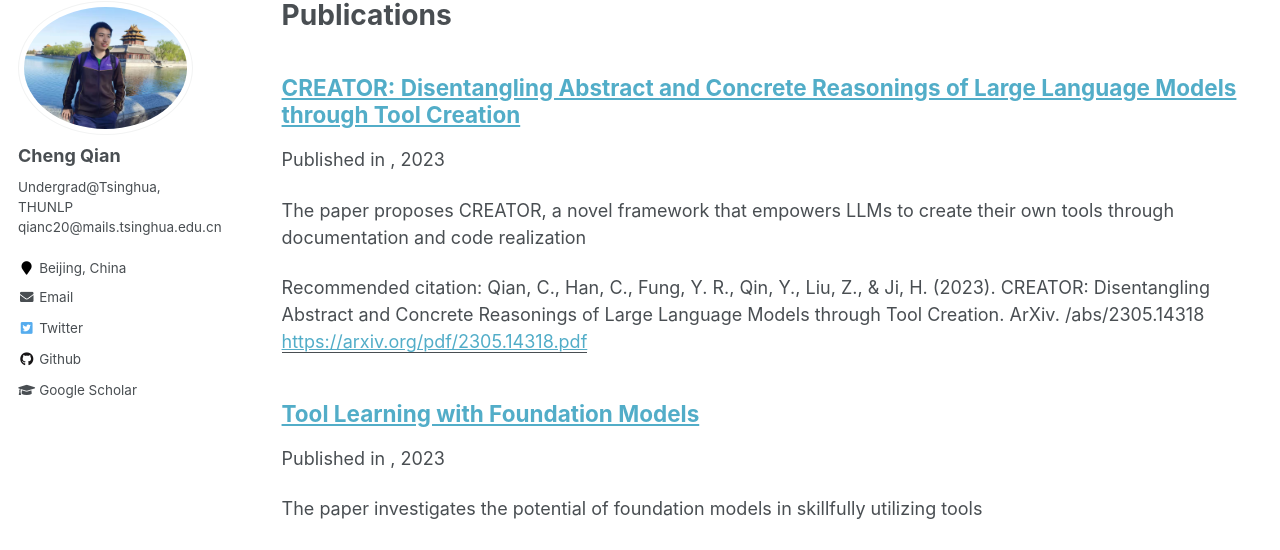
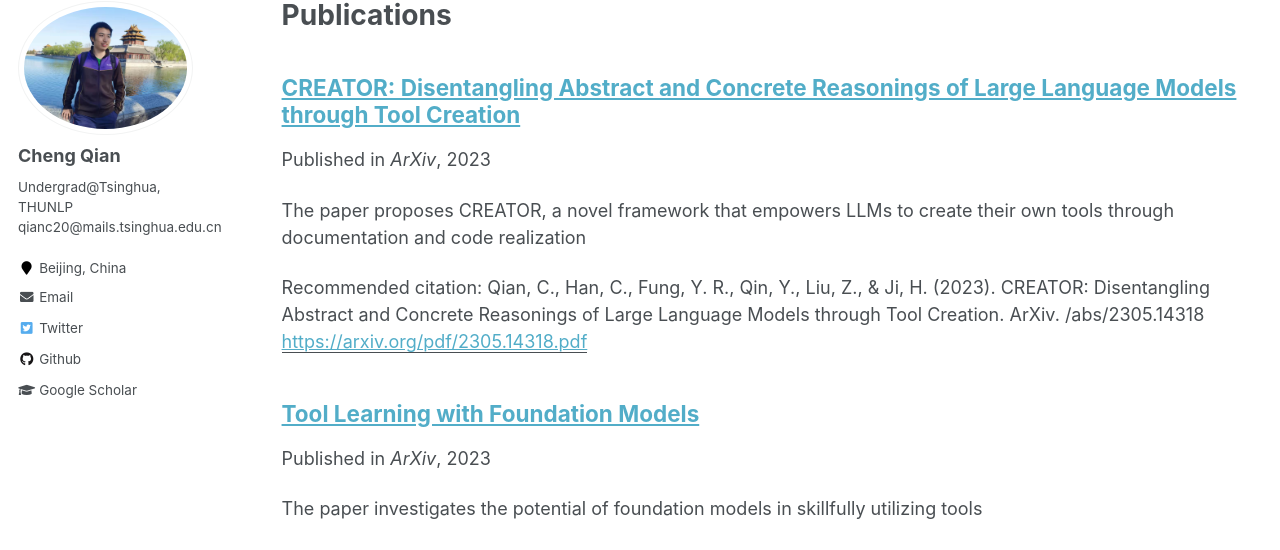
Before and after one commit to qiancheng0/qiancheng0.github.io, a Jekyll site: the page built from _pages/publications.md, in a window 1280 px wide and 900 px high. Shown: the part 117-667 px from the top of the window. Built offline with Jekyll 4.4.1, drawn with Linux system fonts in a browser that asks for light colours.

```diff
--- a/_publications/2023-04-17-Tool.md
+++ b/_publications/2023-04-17-Tool.md
@@ -4,6 +4,7 @@
 permalink: /publication/2023-04-17-Tool
 excerpt: 'The paper investigates the potential of foundation models in skillfully utilizing tools'
 date: 2023-04-17
+venue: 'ArXiv'
 paperurl: 'https://arxiv.org/pdf/2304.08354.pdf'
 citation: 'Qin, Y., Hu, S., Lin, Y., Chen, W., Ding, N., Cui, G., Zeng, Z., Huang, Y., Xiao, C., Han, C., Fung, Y. R., Su, Y., Wang, H., Qian, C., Tian, R., Zhu, K., Liang, S., Shen, X., Xu, B., . . . Sun, M. (2023). Tool Learning with Foundation Models. ArXiv. /abs/2304.08354'
 ---
--- a/_publications/2023-05-23-Creator.md
+++ b/_publications/2023-05-23-Creator.md
@@ -4,6 +4,7 @@
 permalink: /publication/2023-05-23-Creator
 excerpt: 'The paper proposes CREATOR, a novel framework that empowers LLMs to create their own tools through documentation and code realization'
 date: 2023-05-23
+venue: 'ArXiv'
 paperurl: 'https://arxiv.org/pdf/2305.14318.pdf'
 citation: 'Qian, C., Han, C., Fung, Y. R., Qin, Y., Liu, Z., & Ji, H. (2023). CREATOR: Disentangling Abstract and Concrete Reasonings of Large Language Models through Tool Creation. ArXiv. /abs/2305.14318'
 ---
```
